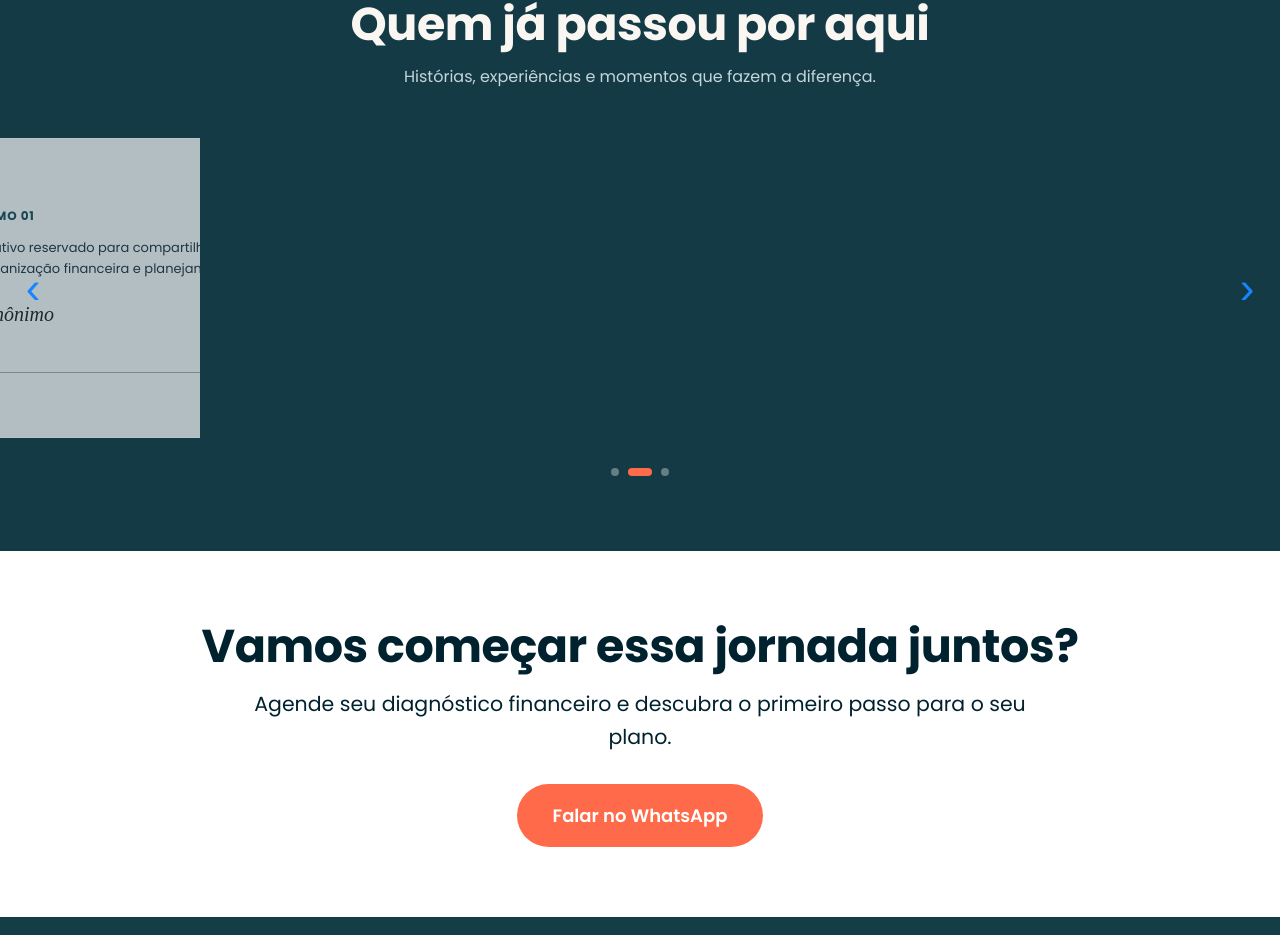
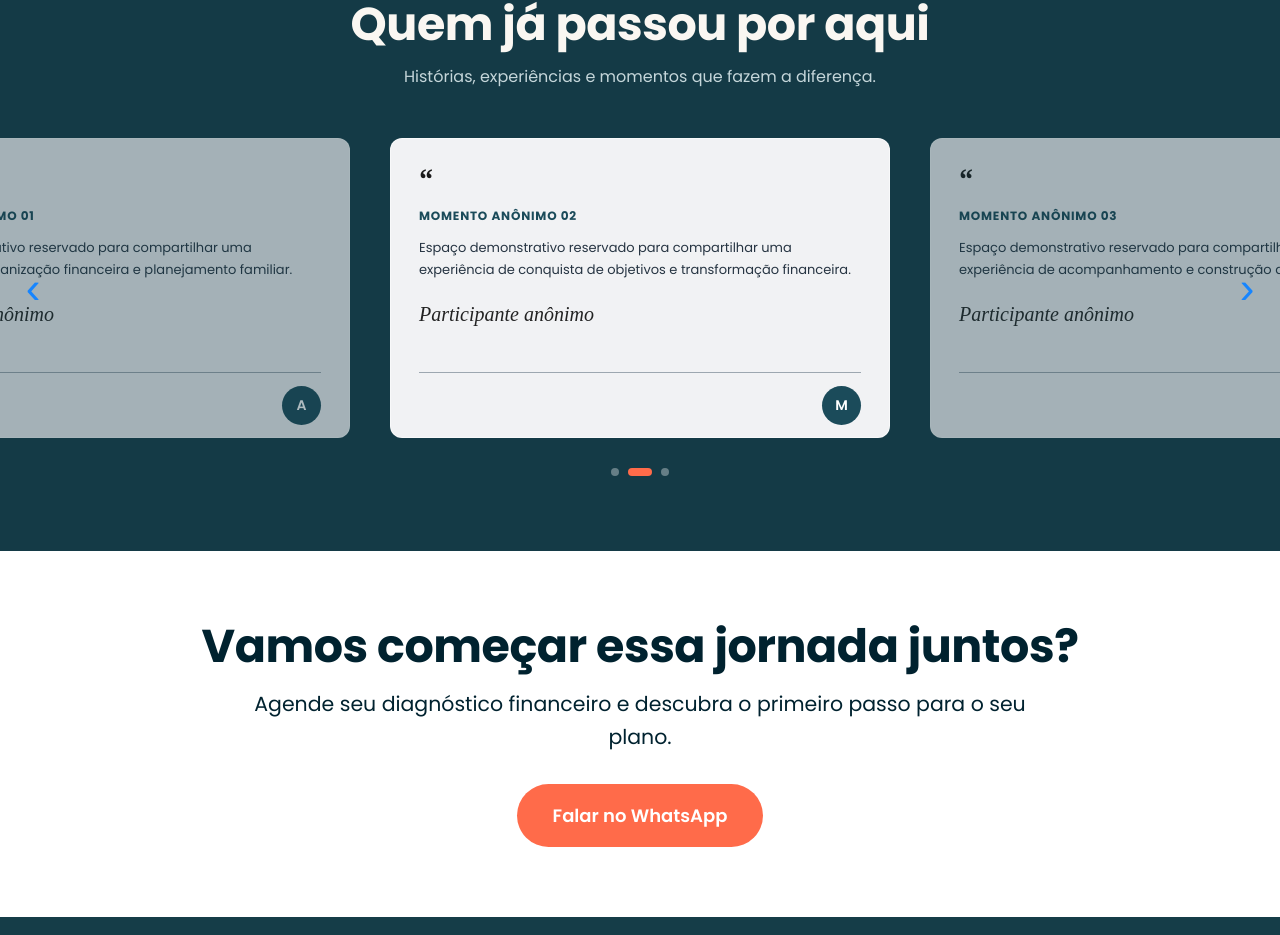
Before and after one commit to MateusTheobald/fernando-martins, a React (Vite) app: page / in a window 1280 px wide. Shown: the part 2725-3660 px from the top of the page. Built offline with nearby package versions, Linux system fonts and the light colour scheme.

Commit message:
Refactor HomePageDepoimentos CSS styles

```diff
--- a/src/components/inicio/HomePageDepoimentos.css
+++ b/src/components/inicio/HomePageDepoimentos.css
@@ -1,6 +1,10 @@
+/* =========================================
+   FM FINANÇAS — DEPOIMENTOS
+   LOOPING INFINITO POR ETAPAS
+========================================= */
 
 /* =========================================
-   FM FINANÇAS — DEPOIMENTOS
+   SEÇÃO
 ========================================= */
 
 .depoimentos-section {
@@ -40,35 +44,29 @@
 .depoimentos-carousel {
   position: relative;
   width: 100%;
+}
+
+.depoimentos-viewport {
+  position: relative;
+  width: 100%;
   overflow: hidden;
 }
 
 .depoimentos-track {
+  position: relative;
+
   display: flex;
   align-items: stretch;
 
+  width: max-content;
+
   gap: 40px;
 
-  width: 100%;
+  transform: translate3d(0, 0, 0);
 
-  overflow-x: auto;
-  overflow-y: hidden;
+  transition: transform .75s ease;
 
-  padding: 0 calc((100% - 500px) / 2);
-
-  box-sizing: border-box;
-
-  scroll-snap-type: x mandatory;
-  scroll-behavior: smooth;
-
-  scrollbar-width: none;
-  -ms-overflow-style: none;
-
-  -webkit-overflow-scrolling: touch;
-}
-
-.depoimentos-track::-webkit-scrollbar {
-  display: none;
+  will-change: transform;
 }
 
 /* =========================================
@@ -94,9 +92,7 @@
   border: 1px solid rgba(255,255,255,.55);
   border-radius: 12px;
 
-  scroll-snap-align: center;
-
-  opacity: .72;
+  opacity: .65;
 
   transition:
     opacity .4s ease,
@@ -105,7 +101,6 @@
 
 .depoimento-card.active {
   opacity: 1;
-  transform: scale(1);
 }
 
 /* =========================================
@@ -233,14 +228,11 @@
 
   cursor: pointer;
 
-  transition:
-    color .2s ease,
-    transform .2s ease;
+  transition: color .2s ease;
 }
 
 .depoimentos-arrow:hover {
   color: #64B1FF;
-  transform: translateY(-50%) scale(1.12);
 }
 
 .depoimentos-arrow.prev {
@@ -306,12 +298,10 @@
 
   .depoimentos-track {
     gap: 24px;
-    padding: 0 calc((100% - 420px) / 2);
   }
 
   .depoimento-card {
     flex-basis: 420px;
-
     min-height: 290px;
 
     padding: 23px 22px 0;
@@ -324,7 +314,6 @@
   .depoimentos-arrow.next {
     right: 4px;
   }
-
 }
 
 /* =========================================
@@ -357,7 +346,6 @@
 
   .depoimentos-track {
     gap: 16px;
-    padding: 0 8%;
   }
 
   .depoimento-card {
@@ -401,7 +389,6 @@
   .depoimentos-arrow.next {
     right: 0;
   }
-
 }
 
 /* =========================================
@@ -420,7 +407,6 @@
   .depoimento-text {
     font-size: 11.5px;
   }
-
 }
 
 /* =========================================
@@ -430,7 +416,7 @@
 @media (prefers-reduced-motion: reduce) {
 
   .depoimentos-track {
-    scroll-behavior: auto;
+    transition: none;
   }
 
   .depoimento-card,
@@ -438,5 +424,4 @@
   .depoimento-dot {
     transition: none;
   }
-
 }
```
